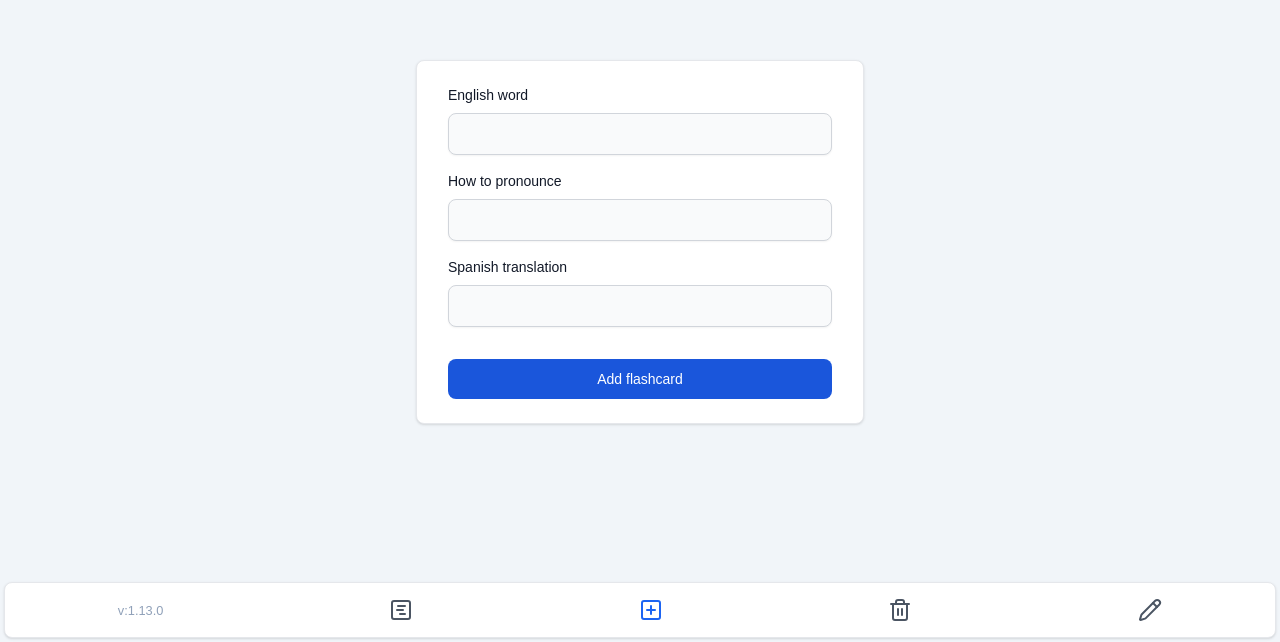
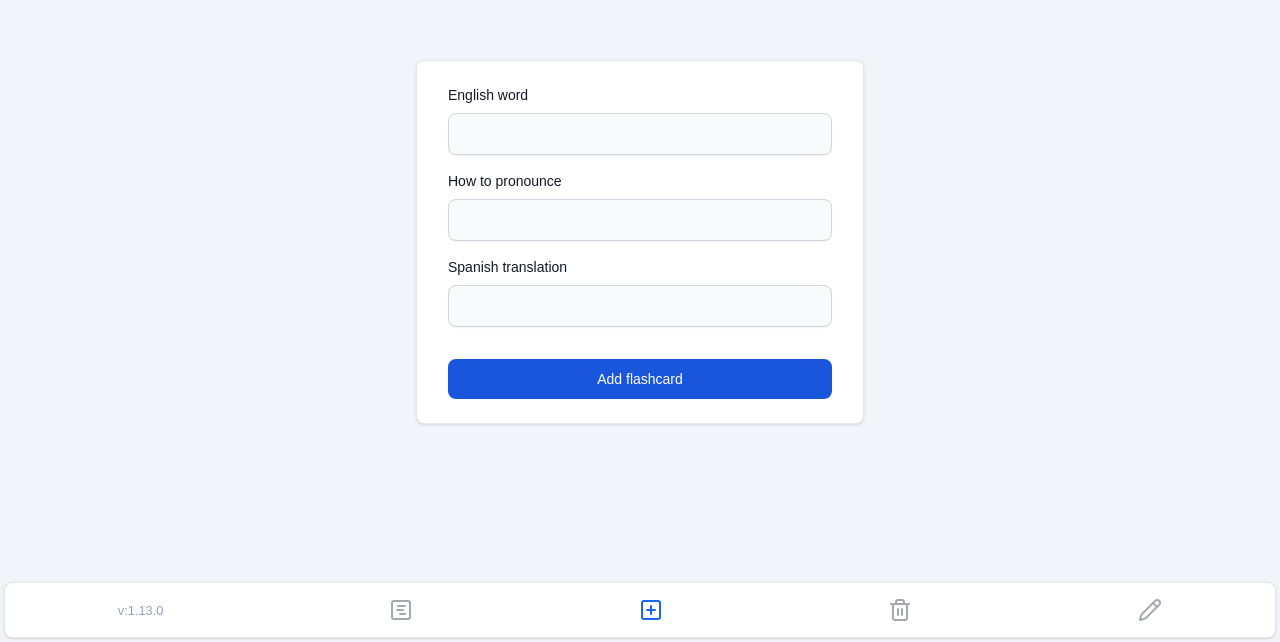
Before and after one commit to cmariofonseca/lexloop, a Next.js app: page /pages/add in a window 1280 px wide. Shown: the part 158-800 px from the top of the page. Built offline with nearby package versions, Linux system fonts and the light colour scheme.

Commit message:
feat(navbar): disable edit, delete, and view buttons based on route and card availability

```diff
--- a/src/app/components/flashcardDeck.tsx
+++ b/src/app/components/flashcardDeck.tsx
@@ -54,7 +54,6 @@ export default function FlashcardDeck() {
 
     fetchCards();
 
-    // Refetch cards when user returns to this page
     const handleVisibility = () => {
       if (document.visibilityState === "visible") {
         fetchCards();
@@ -76,7 +75,11 @@ export default function FlashcardDeck() {
 
   const handleSwipe = (offsetY: number) => {
     if (Math.abs(offsetY) > 100) {
-      setIndex((prev) => (prev + 1) % cards.length);
+      if (offsetY < 0) {
+        setIndex((prev) => (prev + 1) % cards.length);
+      } else {
+        setIndex((prev) => (prev - 1 + cards.length) % cards.length);
+      }
     }
   };
 
--- a/src/app/components/navbar.tsx
+++ b/src/app/components/navbar.tsx
@@ -9,7 +9,16 @@ import { useCardsStore } from "../libs/useCardsStore";
 export default function Navbar() {
   const pathname = usePathname();
   const router = useRouter();
+  const isEditPage = pathname.startsWith("/pages/edit");
+  const isDeletePage = pathname.startsWith("/pages/delete");
+  const isAddPage = pathname === "/pages/add";
+
   const activeCardId = useCardsStore((state) => state.activeCardId);
+  const cards = useCardsStore((state) => state.cards);
+  const noCards = cards.length === 0;
+  const isViewDisabled = noCards;
+  const isDeleteDisabled = noCards || isEditPage || isAddPage;
+  const isEditDisabled = noCards || isDeletePage || isAddPage;
 
   const handleEdit = () => {
     if (!activeCardId) return alert("No card selected");
@@ -23,26 +32,28 @@ export default function Navbar() {
 
   return (
     <nav className="w-full h-full bg-white border border-gray-200 rounded-lg shadow-sm z-10 flex justify-around items-center">
-      {/* Logo/Version */}
+      {/* Version */}
       <Link href="">
         <small className="text-slate-400">v:1.13.0</small>
       </Link>
 
       {/* View Cards */}
-      <Link
-        className={
+      <button
+        disabled={isViewDisabled}
+        className={`${
           pathname === "/pages/cards" ? "text-blue-600" : "text-gray-600 hover:text-blue-500"
-        }
-        href="/pages/cards"
+        } ${isViewDisabled ? "opacity-50 cursor-not-allowed" : ""}`}
+        onClick={() => router.push("/pages/cards")}
+        aria-label="View cards"
       >
         <SquareChartGantt size={24} />
-      </Link>
+      </button>
 
       {/* Add Card */}
       <Link
-        className={
+        className={`${
           pathname === "/pages/add" ? "text-blue-600" : "text-gray-600 hover:text-blue-500"
-        }
+        }`}
         href="/pages/add"
       >
         <PlusSquare size={24} />
@@ -50,7 +61,10 @@ export default function Navbar() {
 
       {/* Delete Card */}
       <button
-        className="text-gray-600 hover:text-red-500"
+        disabled={isDeleteDisabled}
+        className={`text-gray-600 hover:text-red-500 ${
+          isDeleteDisabled ? "opacity-50 cursor-not-allowed" : ""
+        }`}
         onClick={handleDelete}
         aria-label="Delete active card"
       >
@@ -59,9 +73,10 @@ export default function Navbar() {
 
       {/* Edit Card */}
       <button
-        className={
+        disabled={isEditDisabled}
+        className={`${
           pathname.startsWith("/pages/edit") ? "text-blue-600" : "text-gray-600 hover:text-blue-500"
-        }
+        } ${isEditDisabled ? "opacity-50 cursor-not-allowed" : ""}`}
         onClick={handleEdit}
         aria-label="Edit active card"
       >
--- a/src/app/libs/firebase.ts
+++ b/src/app/libs/firebase.ts
@@ -1,6 +1,6 @@
 import { initializeApp } from "firebase/app";
 import { getAuth } from "firebase/auth";
-import { getFirestore } from "firebase/firestore"; // ✅ nuevo import
+import { getFirestore } from "firebase/firestore";
 
 const firebaseConfig = {
   apiKey: "AIzaSyDBITFo0FJ9AV_8o4drMNxoQyz1N8Omx1s",
@@ -15,4 +15,4 @@ const firebaseConfig = {
 const app = initializeApp(firebaseConfig);
 
 export const auth = getAuth(app);
-export const db = getFirestore(app); // ✅ ahora disponible
+export const db = getFirestore(app);
--- a/src/app/libs/useCardsStore.ts
+++ b/src/app/libs/useCardsStore.ts
@@ -19,7 +19,7 @@ export const useCardsStore = create<Store>()(
       setInitialCards: (initial) => {
         set({ cards: initial });
         if (initial.length > 0) {
-          set({ activeCardId: initial[0].id }); // establecer el primero como activo por defecto
+          set({ activeCardId: initial[0].id });
         }
       },
     }),
```
